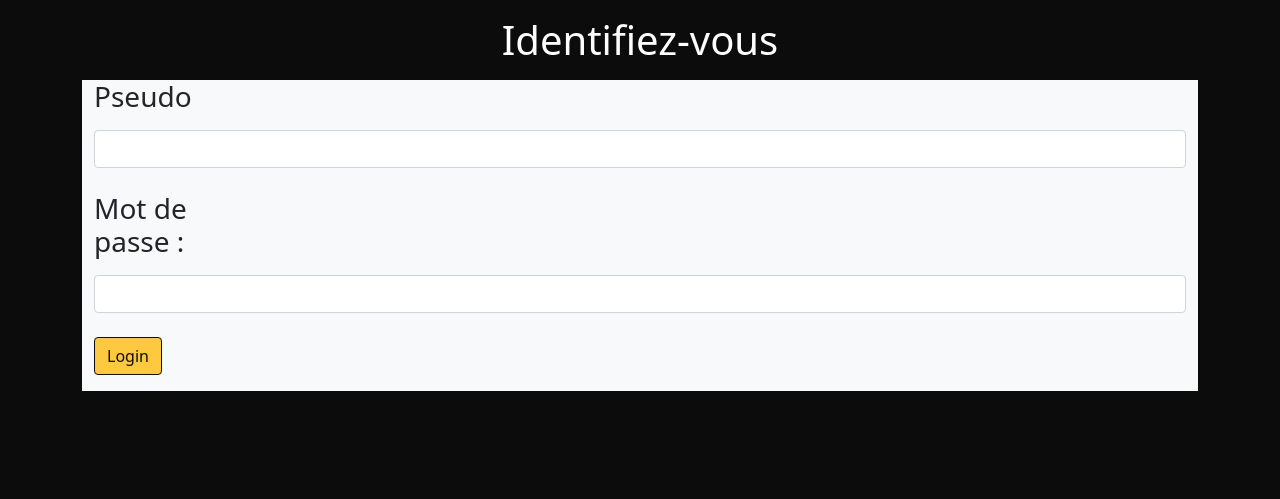
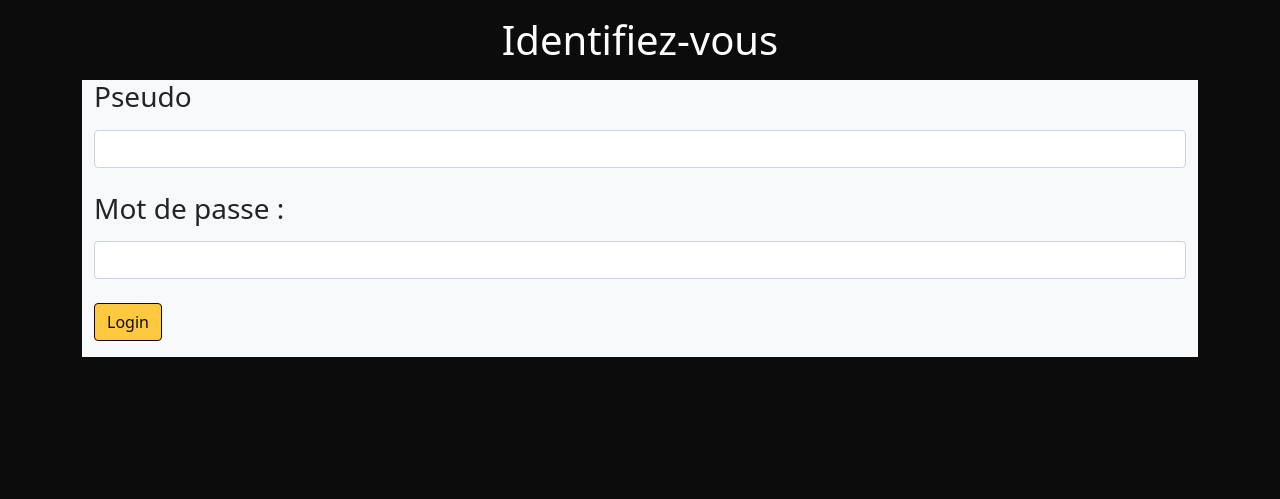
Before and after one commit to WildCodeSchool/2022_03_PHP_Lyon_P2_Mood_In_Music, a PHP site: template src/View/Admin/login.html.twig in a window 1280 px wide. Shown: the part 56-555 px from the top of the page. Run offline with PHP 8.4, Linux system fonts and the light colour scheme; the template is opened without the code that fills it, so the values that code supplies are empty; some libraries are stand-ins or nearby versions.

Commit message:
Label width modification

```diff
--- a/src/View/Admin/login.html.twig
+++ b/src/View/Admin/login.html.twig
@@ -11,7 +11,7 @@
         <h3><label for="loginName" class="form-label">Pseudo</label></h3>
         <input id="loginName" type="text" name="userName" class="form-control mb-4">
 
-        <h3><label for="password" class="form-label">Mot de passe : </label></h3>
+        <h3><label for="password" class="form-label" style="width: max-content;">Mot de passe : </label></h3>
         <input id="password" type="password" name="password" class="form-control mb-4">
 
         <input type="submit" value="Login" class="btn btn-primary mb-3">
```
